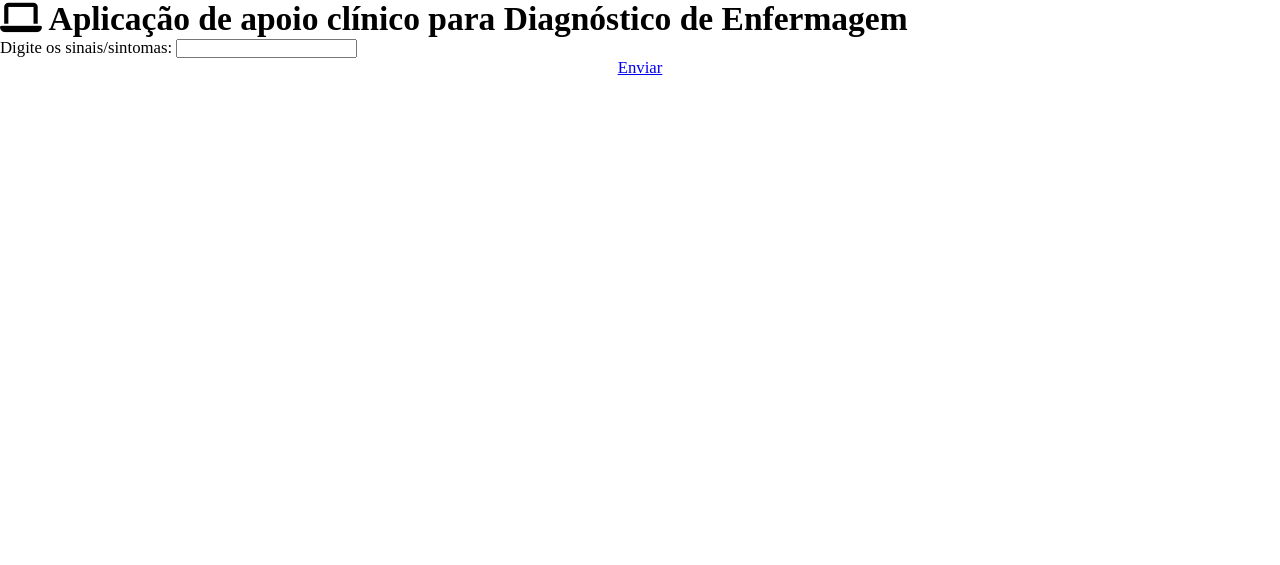
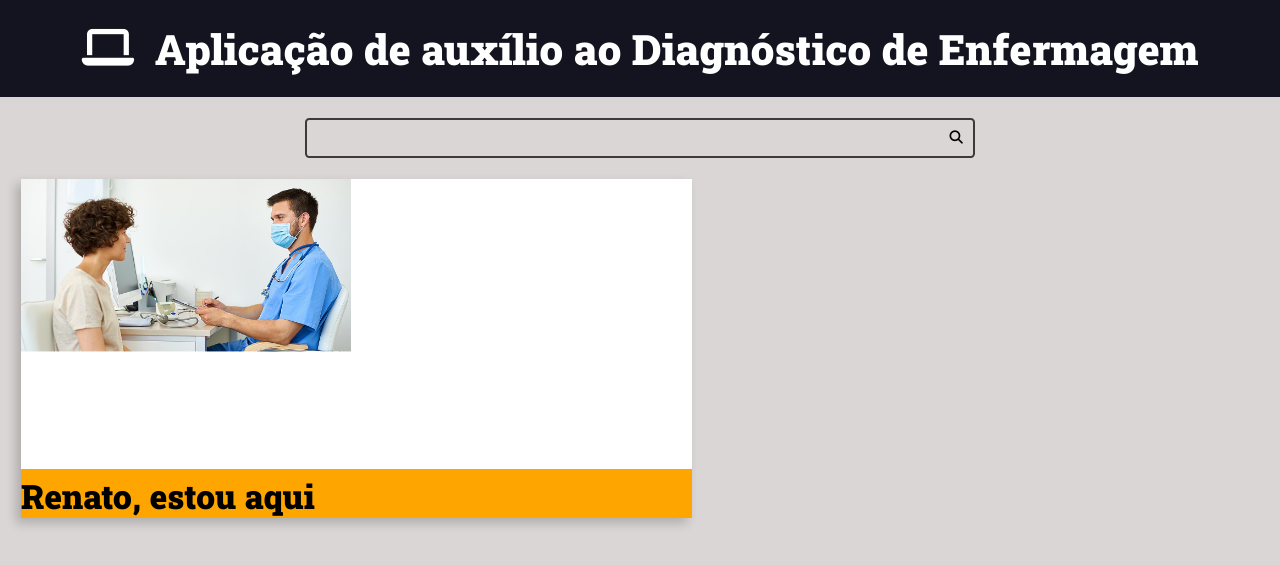
Before and after one commit to renatdoug/project_diagnostic, a Django app: page / in a window 1280 px wide. Shown: the top 565 px of the page. Run offline with Django 4.2, Linux system fonts and the light colour scheme.

Commit message:
configurando o Grid

```diff
--- a/diagnostics/templates/diagnostics/pages/my_csand.html
+++ b/diagnostics/templates/diagnostics/pages/my_csand.html
@@ -1,35 +1,23 @@
 {% include "diagnostics/partial/head.html" %}
 
 <body>
+  {% include "diagnostics/partial/header.html" %}
+  {% include "diagnostics/partial/search.html" %}
 
-  <header class="main-header-container">
+  <main class="main-content-container">
 
-    <div class="main-header container">
-      <h1>
-        <i class="fas fa-laptop"></i>
-        <span>
-          Aplicação de apoio clínico para Diagnóstico de Enfermagem
-        </span>
-
-      </h1>
+    <div class="main-content main-content-list container">
+        <div class="csand csand-list-item">
+            <div class="csand-cover">
+                <img src="../templates/diagnostics/partial/diag_enf.png" alt="Temporario">
+            </div>
+            <h1>Renato, estou aqui</h1>
+        </div>
     </div>
-
-  </header>
+  </main>
 
 
 
-    <div class="login-box">
+</body>
 
-        <form>
-          <div class="user-box">
-            <label>Digite os sinais/sintomas: </label>
-            <input type="text" name="" required="">
-          </div>
-
-          <center>
-            <a href="#">Enviar</a>
-          </center>
-        </form>
-      </div>
-</body>
 </html>
--- a/diagnostics/templates/diagnostics/partial/head.html
+++ b/diagnostics/templates/diagnostics/partial/head.html
@@ -1,13 +1,24 @@
 <!DOCTYPE html>
 <html lang="pt-br">
+
 <head>
   <meta charset="UTF-8">
   <meta name="viewport" content="width=device-width, initial-scale=1.0">
   <link rel="stylesheet" href="login.css">
 
-    <link rel="stylesheet" href="https://cdnjs.cloudflare.com/ajax/libs/font-awesome/6.5.1/css/fontawesome.min.css" integrity="sha512-d0olNN35C6VLiulAobxYHZiXJmq+vl+BGIgAxQtD5+kqudro/xNMvv2yIHAciGHpExsIbKX3iLg+0B6d0k4+ZA==" crossorigin="anonymous" referrerpolicy="no-referrer" />
-    <link rel="stylesheet" href="https://cdnjs.cloudflare.com/ajax/libs/font-awesome/6.5.1/css/brands.min.css" integrity="sha512-8RxmFOVaKQe/xtg6lbscU9DU0IRhURWEuiI0tXevv+lXbAHfkpamD4VKFQRto9WgfOJDwOZ74c/s9Yesv3VvIQ==" crossorigin="anonymous" referrerpolicy="no-referrer" />
-    <link rel="stylesheet" href="https://cdnjs.cloudflare.com/ajax/libs/font-awesome/6.5.1/css/solid.min.css" integrity="sha512-pZlKGs7nEqF4zoG0egeK167l6yovsuL8ap30d07kA5AJUq+WysFlQ02DLXAmN3n0+H3JVz5ni8SJZnrOaYXWBA==" crossorigin="anonymous" referrerpolicy="no-referrer" />
+  <link rel="stylesheet" href="https://cdnjs.cloudflare.com/ajax/libs/font-awesome/6.5.1/css/fontawesome.min.css"
+    integrity="sha512-d0olNN35C6VLiulAobxYHZiXJmq+vl+BGIgAxQtD5+kqudro/xNMvv2yIHAciGHpExsIbKX3iLg+0B6d0k4+ZA=="
+    crossorigin="anonymous" referrerpolicy="no-referrer" />
+  <link rel="stylesheet" href="https://cdnjs.cloudflare.com/ajax/libs/font-awesome/6.5.1/css/brands.min.css"
+    integrity="sha512-8RxmFOVaKQe/xtg6lbscU9DU0IRhURWEuiI0tXevv+lXbAHfkpamD4VKFQRto9WgfOJDwOZ74c/s9Yesv3VvIQ=="
+    crossorigin="anonymous" referrerpolicy="no-referrer" />
+  <link rel="stylesheet" href="https://cdnjs.cloudflare.com/ajax/libs/font-awesome/6.5.1/css/solid.min.css"
+    integrity="sha512-pZlKGs7nEqF4zoG0egeK167l6yovsuL8ap30d07kA5AJUq+WysFlQ02DLXAmN3n0+H3JVz5ni8SJZnrOaYXWBA=="
+    crossorigin="anonymous" referrerpolicy="no-referrer" />
+
+  <link rel="preconnect" href="https://fonts.googleapis.com">
+  <link rel="preconnect" href="https://fonts.gstatic.com" crossorigin>
+  <link href="https://fonts.googleapis.com/css2?family=Roboto+Slab:wght@900&display=swap" rel="stylesheet">
 
 
   <title>CSAND</title>
@@ -25,7 +36,116 @@
     }
 
     body {
+      font-family: sans-serif;
       font-size: 1.6rem;
+      background: rgb(218, 214, 214);
+    }
+
+
+    h1,
+    h2,
+    h3,
+    h4 {
+      font-family: 'Roboto Slab', serif;
+    }
+
+    .container {
+      max-width: 144rem;
+      margin: 0 auto;
+      padding: 2rem;
+    }
+
+    .main-header-container {
+      background: #13141f;
+    }
+
+    .main-logo {
+      font-size: 4rem;
+      color: white;
+      display: flex;
+      flex-flow: row nowrap;
+      width: fit-content;
+      margin: 0 auto;
+      align-items: center;
+      justify-content: center;
+
+    }
+
+    .main-icon {
+      margin-right: 2rem;
+    }
+
+    .search-form {
+      border: .2rem solid rgb(63, 58, 58);
+      max-width: 64rem;
+      margin: 0 auto;
+      border-radius: .4rem;
+      position: relative;
+      transition: all 300ms ease-in-out;
+    }
+
+    .search-input,
+    .search-button {
+      border: none;
+      background: none;
+      outline: none;
+      padding: 1rem;
+      transition: all 300ms ease-in-out;
+    }
+
+    .search-input {
+      width: 100%;
+      padding-right: 3rem;
+    }
+
+    .search-button {
+      position: absolute;
+      top: 0;
+      right: 0;
+    }
+
+    .search-button:focus {
+      outline: 1px solid white;
+      background: rgba(0, 0, 0, .1);
+    }
+
+    .search-form:focus-within {
+      border-color: rgb(13, 74, 243);
+      background: white;
+    }
+
+    .search-form:focus-within .search-button {
+      color: rgb(13, 74, 243)
+    }
+
+    .main-content{
+      padding-top: 0;
+    }
+    .main-content-list{
+      display: grid;
+      grid-template-columns: repeat(auto-fit, minmax(340px, 1fr));
+      gap: 4rem;
+    }
+
+    .csand{
+      background: orange;
+      box-shadow: -5px 5px 10px rgba(0, 0, 0, .2);
+      transform: scale(1);
+      transition: all 300ms ease-in-out;
+
+
+    }
+
+    .csand img{
+      max-width: 100%;
+
+    }
+    .csand-list-item{
+      max-width: 64rem;
+    }
+
+    .csand-list-item:hover{
+      transform: scale(1.03);
     }
 
   </style>
--- /dev/null
+++ b/diagnostics/templates/diagnostics/partial/header.html
@@ -0,0 +1,13 @@
+<header class="main-header-container">
+
+    <div class="main-header container">
+      <h1 class="main-logo">
+        <i class="fas fa-laptop main-icon"></i>
+        <span class="main-logo-text">
+          Aplicação de auxílio ao Diagnóstico de Enfermagem
+        </span>
+
+      </h1>
+    </div>
+
+  </header>
--- /dev/null
+++ b/diagnostics/templates/diagnostics/partial/search.html
@@ -0,0 +1,12 @@
+<div class="search-container">
+
+    <div class="container">
+
+        <form action="" class="search-form">
+            <input type="search" class="search-input" name="q">
+            <button tupe="submit" class="search-button"><i class="fas fa-search"></i></button>
+        </form>
+
+    </div>
+
+ </div>
--- a/diagnostics/urls.py
+++ b/diagnostics/urls.py
@@ -5,5 +5,6 @@ from diagnostics.views import entrar, my_csand
 
 urlpatterns = [
     path("", my_csand),
-    path("entrar/", entrar)
+    path("entrar/", entrar),
+
 ]
--- a/diagnostics/views.py
+++ b/diagnostics/views.py
@@ -1,4 +1,4 @@
-from django.shortcuts import render
+from django.shortcuts import render, redirect
 from django.http import HttpResponse
 
 
```
Also changed, not shown: diagnostics/templates/diagnostics/partial/diag_enf.png (added), diagnostics/templates/diagnostics/partial/diagnostico-de-enfermagem.jpg (added). Lines whose indentation alone changed are shown as unchanged.
